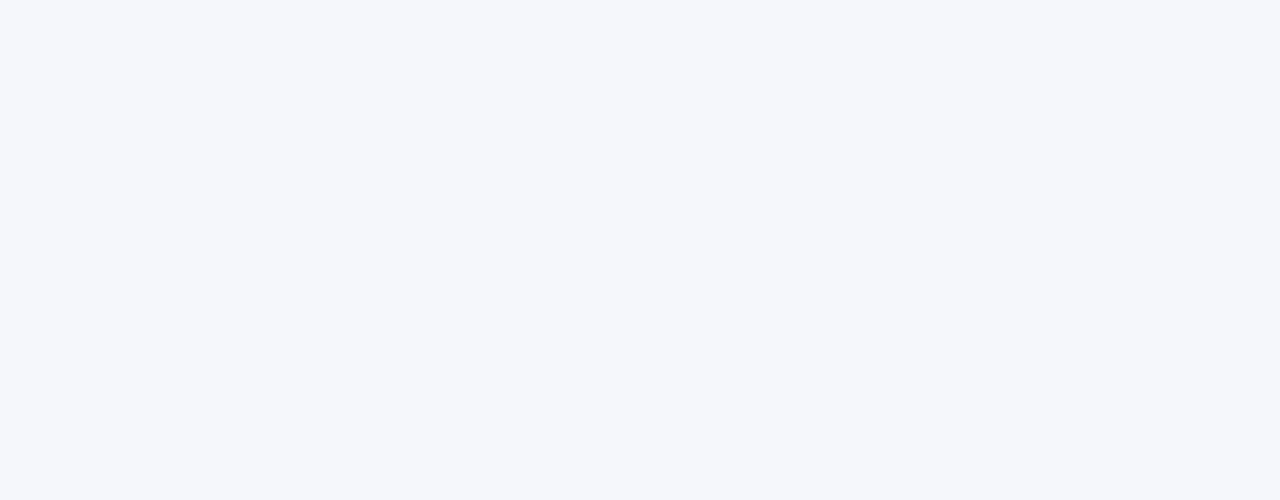
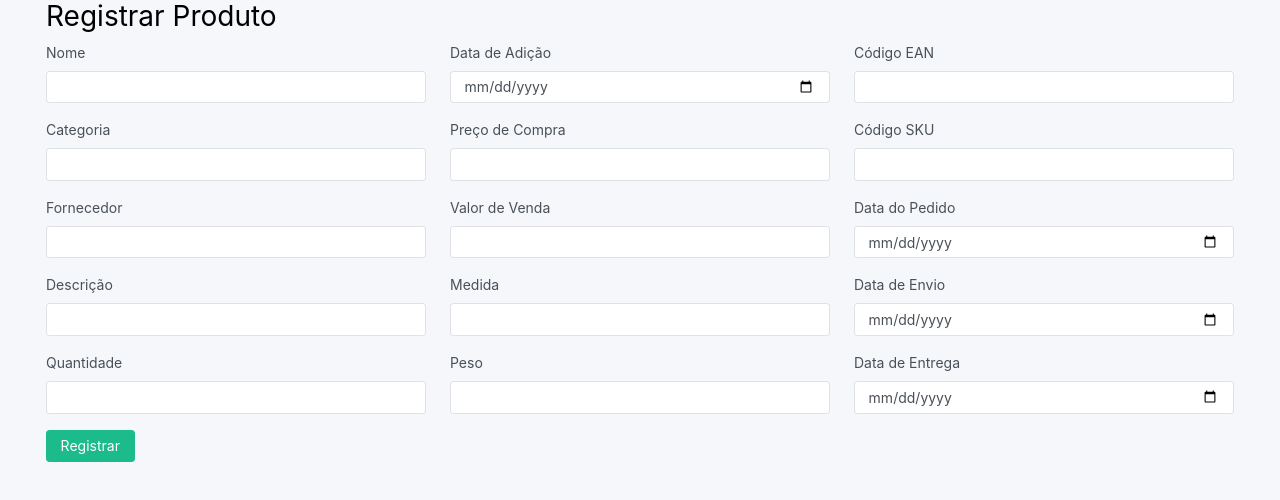
Before and after one commit to brenofilipepy/SjInventoryControl, a React (Create React App) app in the folder views/: page /registrarProduto in a window 1280 px wide. Before the commit this address had no page. Shown: the top 500 px of the page. Built offline with nearby package versions, Linux system fonts and the light colour scheme.

Commit message:
Implementing the product register component

```diff
--- a/views/src/components/ProductTableGenerator.tsx
+++ b/views/src/components/ProductTableGenerator.tsx
@@ -64,7 +64,7 @@ const ProductTableGenerator: React.FC<TableProps> = ({ data }) => {
             <td>{product.tipo}</td>
             <td>{product.material}</td>
             <td>{product.pedra || '-'}</td>
-            <td>{product.preco.toFixed(2)}</td>
+            <td>R${product.preco.toFixed(2).replace('.', ',')}</td>
         </tr>
     );
 
@@ -80,7 +80,7 @@ const ProductTableGenerator: React.FC<TableProps> = ({ data }) => {
                         <td>{searchedProduct.tipo}</td>
                         <td>{searchedProduct.material}</td>
                         <td>{searchedProduct.pedra || '-'}</td>
-                        <td>{searchedProduct.preco.toFixed(2)}</td>
+                        <td>R${searchedProduct.preco.toFixed(2).replace('.', ',')}</td>
                     </tr>
                 ))}
             </React.Fragment>
@@ -94,8 +94,8 @@ const ProductTableGenerator: React.FC<TableProps> = ({ data }) => {
                     id='search-input'
                     type="text"
                     className="form-control w-25"
-                    placeholder="Filtrar por nome"
-                    aria-label="Filtrar por nome"
+                    placeholder="Buscar Produto"
+                    aria-label="Buscar Produto"
                     aria-describedby="basic-addon1"
                     onKeyDown={searchContent}/>
             </div>
--- a/views/src/components/Sidebar.tsx
+++ b/views/src/components/Sidebar.tsx
@@ -11,6 +11,10 @@ const SideBar = ({ selectedItem, setSelectedItem }: { selectedItem: string, setS
 
     const listProducts = () => {
         setSelectedItem("list-products-item");
+    }
+
+    const registerProducts = () => {
+        setSelectedItem("register-products-item");
     }
 
     const listClients = () => {
@@ -44,6 +48,12 @@ const SideBar = ({ selectedItem, setSelectedItem }: { selectedItem: string, setS
                         </a>
                     </li>
 
+                    <li className={`sidebar-item ${selectedItem === "register-products-item" ? "active" : ""}`}>
+                        <a className="sidebar-link" onClick={registerProducts}>
+                            <i className="align-middle" data-feather="sliders"></i> <span className="align-middle">Registrar</span>
+                        </a>
+                    </li>
+
                     <li className="sidebar-header">
                         Clientes
                     </li>
--- /dev/null
+++ b/views/src/components/registerDefaultForm.tsx
@@ -0,0 +1,26 @@
+import React, { ReactNode, useState } from 'react';
+import 'bootstrap/dist/css/bootstrap.min.css';
+import 'bootstrap/dist/js/bootstrap.bundle.min.js';
+
+interface DefaultRegisterFormProps {
+    children: ReactNode;
+    formName: string;
+}
+
+const RegisterDefaultForm = ({children, formName} : DefaultRegisterFormProps) => {
+    return (
+        <div className="container">
+            <h1 className="mb-2">{formName}</h1>
+            <div className="row">
+                {children}
+            </div>
+            <div className="row">
+                <div className="col-md-6">
+                    <button type="button" className="btn btn-success">Registrar</button>
+                </div>
+            </div>
+        </div>
+    )
+};
+
+export default RegisterDefaultForm;
--- /dev/null
+++ b/views/src/components/registerProductForm.tsx
@@ -0,0 +1,72 @@
+import React, { useState } from 'react';
+import { useNavigate } from 'react-router-dom'
+import 'bootstrap/dist/css/bootstrap.min.css';
+import '../public/css/app.css'
+import RegisterDefaultForm from './registerDefaultForm.tsx';
+
+const RegisterProductForm = () => {
+    const registerForm = (
+        <>
+            <div className="col-md-4">
+                <label for="name" className="form-label">Nome</label>
+                <input type="text" className="form-control mb-3" id="name"/>
+
+                <label for="category" className="form-label">Categoria</label>
+                <input type="text" className="form-control mb-3" id="category"/>
+
+                <label for="supplier" className="form-label">Fornecedor</label>
+                <input type="text" className="form-control mb-3" id="supplier"/>
+
+                <label for="description" className="form-label">Descrição</label>
+                <input type="text" className="form-control mb-3" id="description"/>
+
+                <label for="quantity" className="form-label">Quantidade</label>
+                <input type="number" className="form-control mb-3" id="quantity"/>
+            </div>
+
+            <div className="col-md-4">
+                <label for="addDate" className="form-label">Data de Adição</label>
+                <input type="date" className="form-control mb-3" id="addDate"/>
+
+                <label for="cost" className="form-label">Preço de Compra</label>
+                <input type="number" className="form-control mb-3" id="cost"/>
+
+                <label for="price" className="form-label">Valor de Venda</label>
+                <input type="number" className="form-control mb-3" id="price"/>
+
+                <label for="measure" className="form-label">Medida</label>
+                <input type="text" className="form-control mb-3" id="measure"/>
+
+                <label for="weight" className="form-label">Peso</label>
+                <input type="text" className="form-control mb-3" id="weight"/>
+            </div>
+
+            <div className="col-md-4">
+                <label for="eanCode" className="form-label">Código EAN</label>
+                <input type="text" className="form-control mb-3" id="eanCode"/>
+
+                <label for="skuCode" className="form-label">Código SKU</label>
+                <input type="text" className="form-control mb-3" id="skuCode"/>
+
+                <label for="orderDate" className="form-label">Data do Pedido</label>
+                <input type="date" className="form-control mb-3" id="orderDate"/>
+
+                <label for="sendDate" className="form-label">Data de Envio</label>
+                <input type="date" className="form-control mb-3" id="sendDate"/>
+
+                <label for="deliveryDate" className="form-label">Data de Entrega</label>
+                <input type="date" className="form-control mb-3" id="deliveryDate"/>
+            </div>
+
+        </>
+    )
+    return (
+        <div>
+            <RegisterDefaultForm formName={"Registrar Produto"}>
+                {registerForm}
+            </RegisterDefaultForm>
+        </div>
+    );
+}
+
+export default RegisterProductForm;
--- a/views/src/index.tsx
+++ b/views/src/index.tsx
@@ -4,6 +4,7 @@ import { BrowserRouter as Router, Routes, Route } from 'react-router-dom';
 import LoginPage from './pages/Login.tsx';
 import SignUpPage from './pages/Signup.tsx';
 import HomePage from './pages/Home.tsx'
+import RegisterProductForm from './components/registerProductForm.tsx';
 
 ReactDOM.render(
   <React.StrictMode>
@@ -12,6 +13,7 @@ ReactDOM.render(
         <Route path="/" element={<HomePage />}/>
         <Route path="/login" element={<LoginPage />} />
         <Route path="/cadastro" element={<SignUpPage />} />
+        <Route path="registrarProduto" element={<RegisterProductForm />}/>
       </Routes>
     </Router>
   </React.StrictMode>,
--- a/views/src/pages/Home.tsx
+++ b/views/src/pages/Home.tsx
@@ -9,6 +9,7 @@ import Footer from '../components/Footer.tsx';
 import ProductTableGenerator from '../components/ProductTableGenerator.tsx';
 import ClientTableGenerator from '../components/ClientTableGenerator.tsx';
 import UserModal from '../components/UserModal.tsx';
+import RegisterProductForm from '../components/registerProductForm.tsx';
 import SjLogo from '../public/img/public/SJLogo.png';
 
 const HomePage = () => {
@@ -234,6 +235,7 @@ const HomePage = () => {
           {/* conteudo */}
           {selectedItem === "list-products-item" && <ProductTableGenerator data={products} />}
           {selectedItem === "list-clients-item" && <ClientTableGenerator data={clients} />}
+          {selectedItem === "register-products-item" && <RegisterProductForm />}
         </main>
         <Footer/>
       </div>
```
